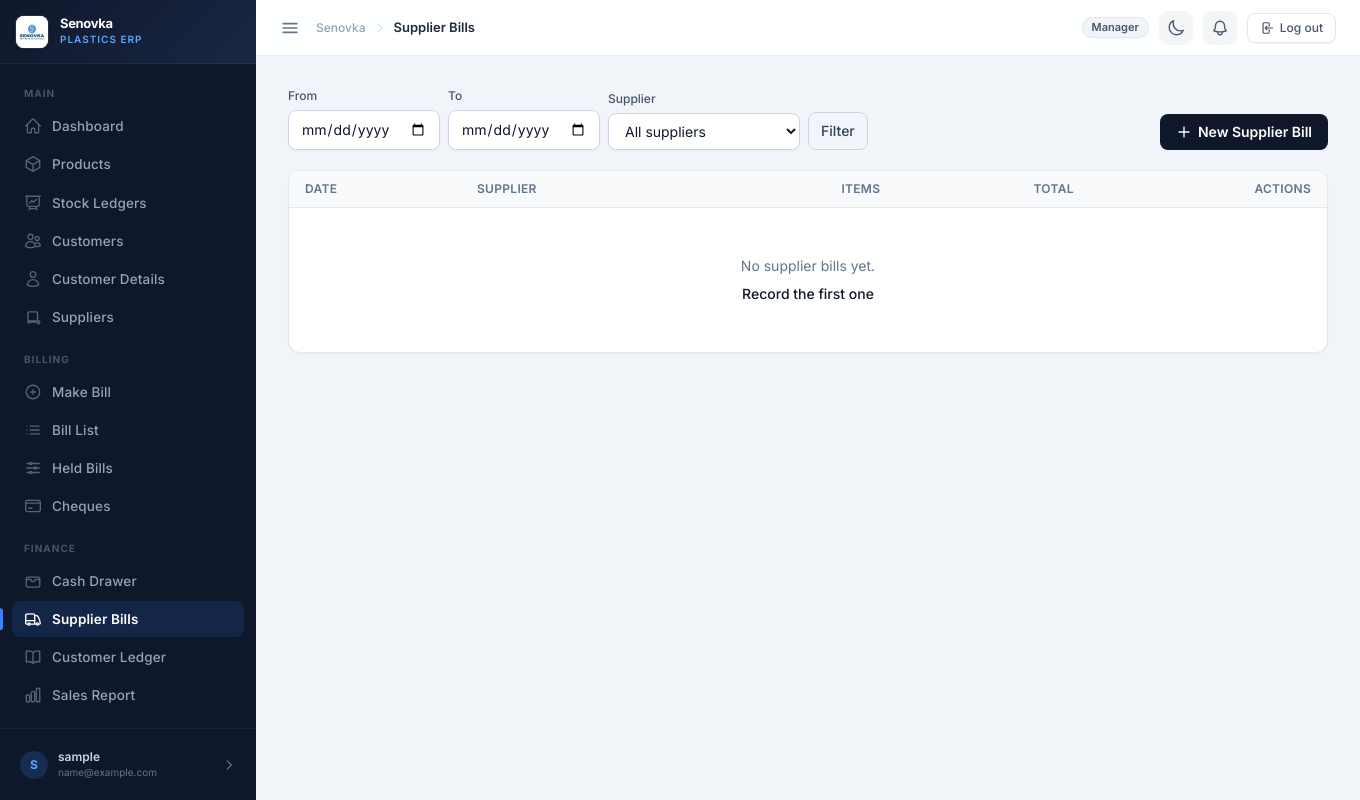
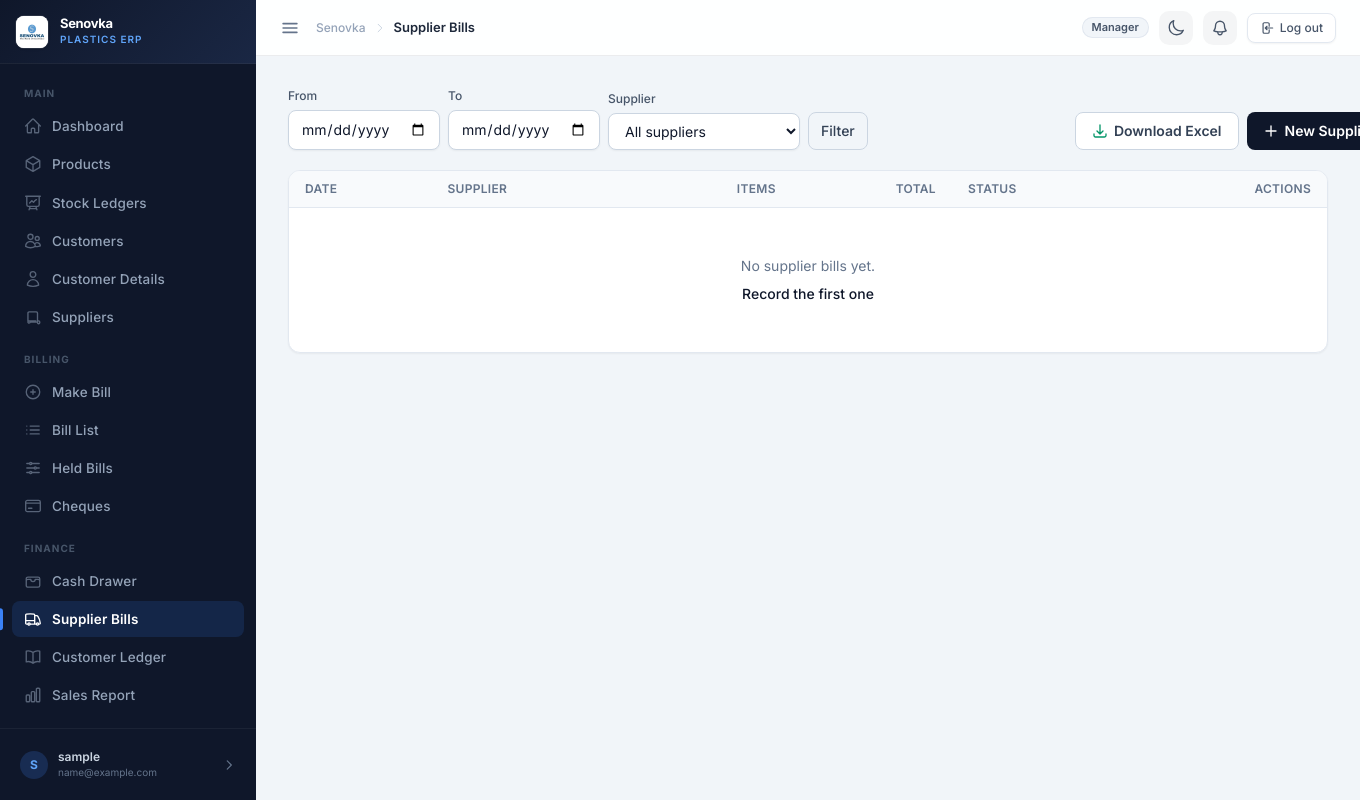
Before and after one commit to pathumlak/se_new, a Django app: page /supplier-bills/ in a window 1360 px wide; the page is wider, and only the part inside the window is pictured. Run offline with Django 5.2, Linux system fonts and the light colour scheme; the visitor is signed in with stand-in values (Sample User, id 1); data that the repository does not hold is empty; some libraries are stand-ins or nearby versions.

Commit message:
Enhance supplier bill list with download and status
Updated supplier bill list template to include download button and status display.

```diff
--- a/templates/core/supplier_bill_list.html
+++ b/templates/core/supplier_bill_list.html
@@ -57,6 +57,15 @@
   </form>
 
 
+  <div class="flex flex-col gap-2 sm:flex-row">
+    <a href="{% url 'core:supplier_bill_list_excel' %}?from_date={{ from_date|date:'Y-m-d' }}&to_date={{ to_date|date:'Y-m-d' }}&supplier={{ selected_supplier|default_if_none:'' }}&status={{ status }}"
+       class="inline-flex shrink-0 items-center justify-center gap-1.5 rounded-lg border border-slate-300 bg-white px-4 py-2 text-sm font-semibold text-slate-700 hover:bg-slate-50">
+      <svg class="h-4 w-4 text-emerald-600" fill="none" stroke="currentColor" stroke-width="2" viewBox="0 0 24 24">
+        <path stroke-linecap="round" stroke-linejoin="round" d="M3 16.5v2.25A2.25 2.25 0 005.25 21h13.5A2.25 2.25 0 0021 18.75V16.5M16.5 12L12 16.5m0 0L7.5 12m4.5 4.5V3" />
+      </svg>
+      Download Excel
+    </a>
+
     <a href="{% url 'core:supplier_bill_create' %}"
        class="inline-flex shrink-0 items-center justify-center gap-1.5 rounded-lg bg-slate-900 px-4 py-2
               text-sm font-semibold text-white hover:bg-slate-800">
@@ -67,6 +76,7 @@
 
       New Supplier Bill
     </a>
+  </div>
 
 </div>
 
@@ -99,6 +109,10 @@
 
           <th class="px-4 py-2.5 text-right text-xs font-semibold uppercase tracking-wide text-slate-500">
             Total
+          </th>
+
+          <th class="px-4 py-2.5 text-left text-xs font-semibold uppercase tracking-wide text-slate-500">
+            Status
           </th>
 
           <th class="px-4 py-2.5 text-right text-xs font-semibold uppercase tracking-wide text-slate-500">
@@ -159,6 +173,23 @@
           </td>
 
 
+          <td class="whitespace-nowrap px-4 py-3">
+
+            {% if bill.status == 'paid' %}
+              <span class="rounded-full bg-emerald-50 px-2.5 py-0.5 text-xs font-semibold text-emerald-700 ring-1 ring-inset ring-emerald-200">Paid</span>
+            {% elif bill.status == 'partial' %}
+              <span class="rounded-full bg-amber-50 px-2.5 py-0.5 text-xs font-semibold text-amber-700 ring-1 ring-inset ring-amber-200">Partially Paid</span>
+            {% elif bill.status == 'unpaid' %}
+              <span class="rounded-full bg-rose-50 px-2.5 py-0.5 text-xs font-semibold text-rose-700 ring-1 ring-inset ring-rose-200">Unpaid</span>
+            {% elif bill.status == 'cancelled' %}
+              <span class="rounded-full bg-slate-100 px-2.5 py-0.5 text-xs font-semibold text-slate-500 ring-1 ring-inset ring-slate-200">Cancelled</span>
+            {% else %}
+              <span class="rounded-full bg-slate-100 px-2.5 py-0.5 text-xs font-semibold text-slate-500 ring-1 ring-inset ring-slate-200">{{ bill.get_status_display }}</span>
+            {% endif %}
+
+          </td>
+
+
           <td class="whitespace-nowrap px-4 py-3 text-right">
 
             <div class="flex justify-end gap-1">
@@ -170,6 +201,18 @@
                 View
 
               </a>
+
+
+              {% if bill.status != 'cancelled' and bill.status != 'draft' and bill.remaining_balance > 0 %}
+
+              <a href="{% url 'core:supplier_bill_pay' bill.pk %}"
+                 class="rounded-md px-2.5 py-1.5 text-xs font-medium text-emerald-700 hover:bg-emerald-50">
+
+                Pay
+
+              </a>
+
+              {% endif %}
 
 
               <a href="{% url 'core:supplier_bill_edit' bill.pk %}"
@@ -209,7 +252,7 @@
 
         <tr>
 
-          <td colspan="5" class="px-4 py-12 text-center">
+          <td colspan="6" class="px-4 py-12 text-center">
 
 
             {% if is_filtered %}
```
Lines whose indentation alone changed are shown as unchanged.
